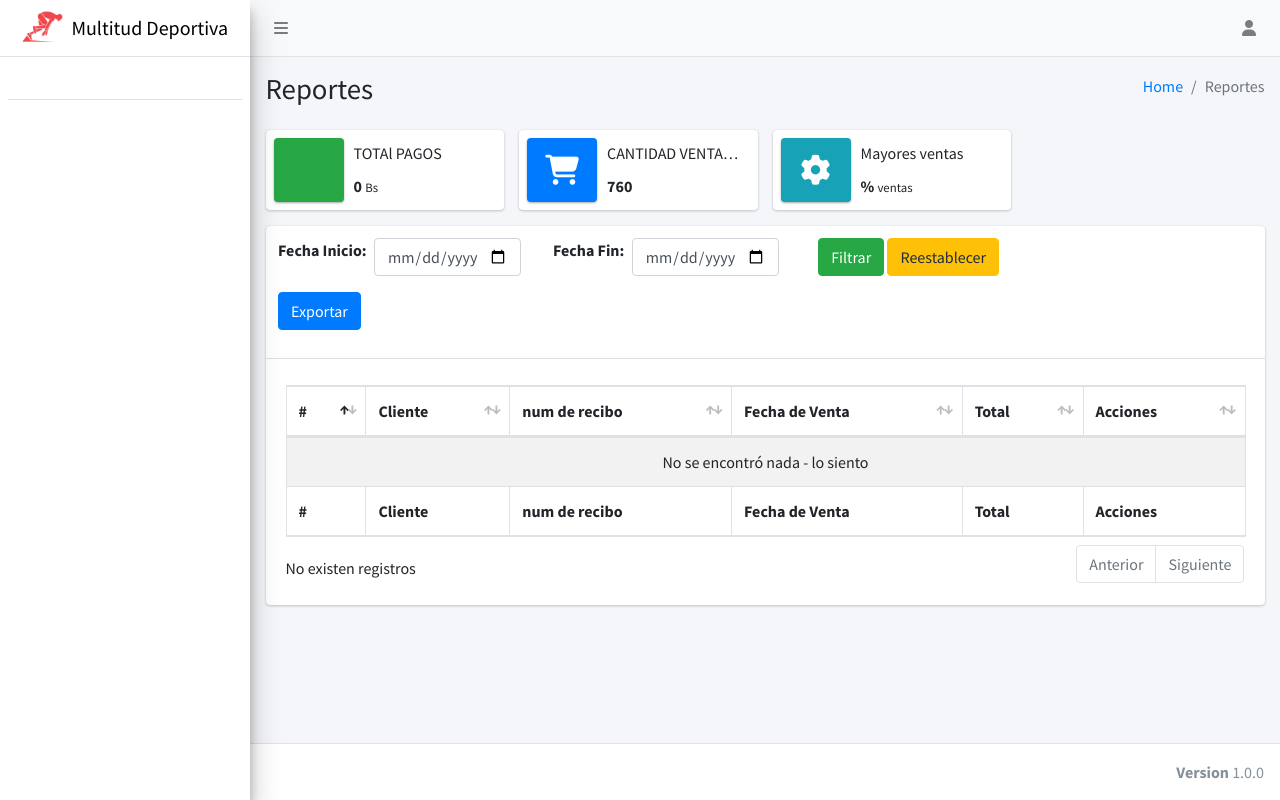
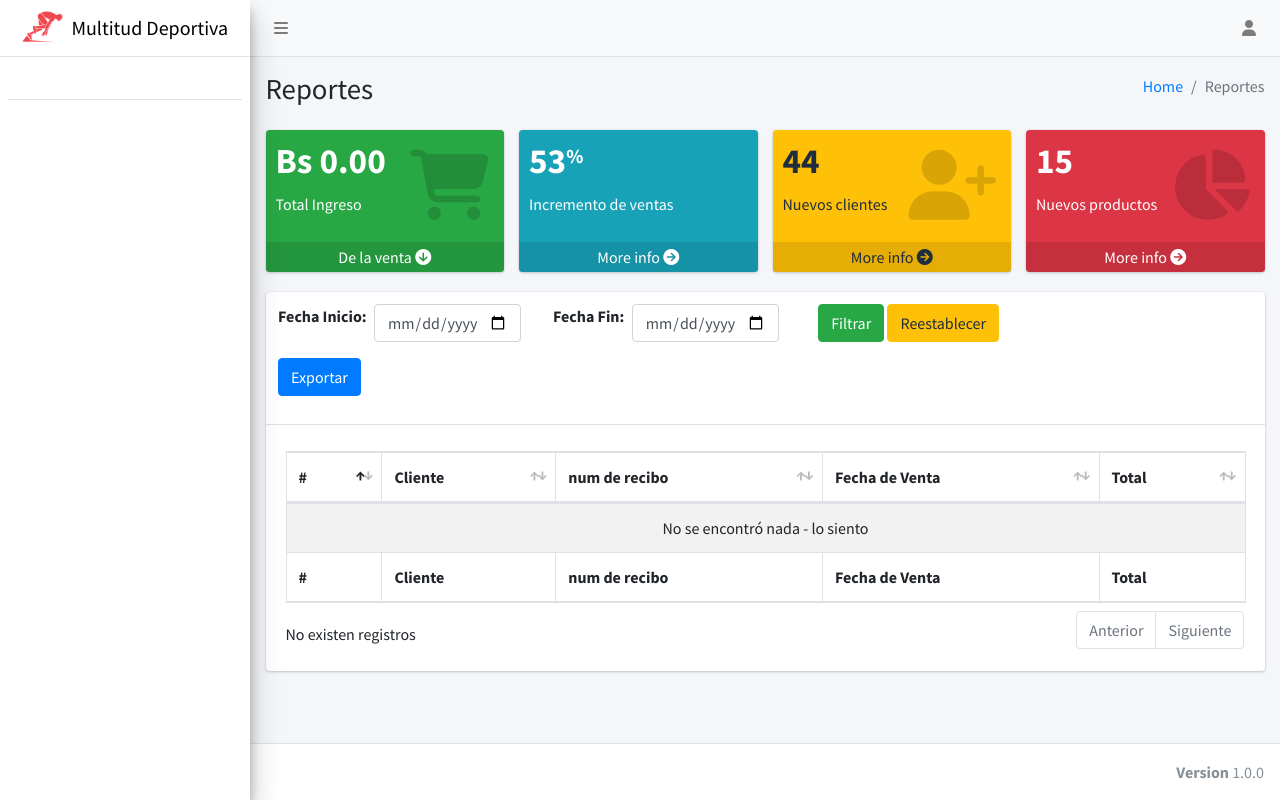
Before and after one commit to aspeti/tienda, a CodeIgniter app: page /tienda/reportes in a window 1280 px wide. Run offline with CodeIgniter, Linux system fonts and the light colour scheme; data that the repository does not hold is empty; some libraries are stand-ins or nearby versions.

Commit message:
change style of cards

```diff
--- a/application/views/reportes/list.php
+++ b/application/views/reportes/list.php
@@ -20,52 +20,81 @@
     <!-- Main content -->
     <section class="content">
       <div class="container-fluid">
-          <div class="row">
-          <div class="col-12 col-sm-6 col-md-3">
-            <div class="info-box mb-3">
-              <span class="info-box-icon bg-success elevation-1">
-                <i class="fa-solid fa-sack-dollar"></i>
-              </span>
-              <div class="info-box-content">
-
-
-                <span class="info-box-text">TOTAl PAGOS</span>
-                <?php $TotalPagos = 0;?>
+      <div class="row">
+          <div class="col-lg-3 col-6">
+            <!-- small card -->
+            <div class="small-box bg-success">
+              <div class="inner">
+              <?php $TotalPagos = 0;?>
                 <?php if(!empty($ventas)):?>
                       <?php foreach($ventas as $venta):?>
                         <?php $TotalPagos = $TotalPagos + $venta->total;?>
                       <?php endforeach;?>
                  <?php endif; ?>
-                <span class="info-box-number"><?php echo $TotalPagos; ?> <small>Bs</small></span>
+                <h3><?php echo "Bs ".number_format($TotalPagos,2) ;?></h3>
+
+                <p>Total Ingreso</p>
               </div>
-              <!-- /.info-box-content -->
+              <div class="icon">
+                <i class="fas fa-shopping-cart"></i>
+              </div>
+              <a href="#" class="small-box-footer">
+                De la venta <i class="fas fa-arrow-circle-down"></i>
+              </a>
             </div>
-            <!-- /.info-box -->
           </div>
-          <div class="col-12 col-sm-6 col-md-3">
-            <div class="info-box mb-3">
-              <span class="info-box-icon bg-primary elevation-1">
-                <i class="fas fa-shopping-cart"></i>
-              </span>
-              <div class="info-box-content">
-                <span class="info-box-text">CANTIDAD VENTAS HOY</span>
-                <span class="info-box-number">760</span>
+          <!-- ./col -->
+          <div class="col-lg-3 col-6">
+            <!-- small card -->
+            <div class="small-box bg-info">
+              <div class="inner">
+                <h3>53<sup style="font-size: 20px">%</sup></h3>
+
+                <p>Incremento de ventas</p>
               </div>
-              <!-- /.info-box-content -->
+              <div class="icon">
+                <i class="ion ion-stats-bars"></i>
+              </div>
+              <a href="#" class="small-box-footer">
+                More info <i class="fas fa-arrow-circle-right"></i>
+              </a>
             </div>
-            <!-- /.info-box -->
           </div>
-          <div class="col-12 col-sm-6 col-md-3">
-            <div class="info-box mb-3">
-              <span class="info-box-icon bg-info elevation-1"><i class="fas fa-cog"></i></span>
-              <div class="info-box-content">
-                <span class="info-box-text">Mayores ventas</span>
-                <span class="info-box-number">% <small>ventas</small></span>
+          <!-- ./col -->
+          <div class="col-lg-3 col-6">
+            <!-- small card -->
+            <div class="small-box bg-warning">
+              <div class="inner">
+                <h3>44</h3>
+
+                <p>Nuevos clientes</p>
               </div>
-              <!-- /.info-box-content -->
+              <div class="icon">
+                <i class="fas fa-user-plus"></i>
+              </div>
+              <a href="#" class="small-box-footer">
+                More info <i class="fas fa-arrow-circle-right"></i>
+              </a>
             </div>
-            <!-- /.info-box -->
           </div>
+          <!-- ./col -->
+          <div class="col-lg-3 col-6">
+            <!-- small card -->
+            <div class="small-box bg-danger">
+              <div class="inner">
+                <h3>15</h3>
+
+                <p>Nuevos productos</p>
+              </div>
+              <div class="icon">
+                <i class="fas fa-chart-pie"></i>
+              </div>
+              <a href="#" class="small-box-footer">
+                More info <i class="fas fa-arrow-circle-right"></i>
+              </a>
+            </div>
+          </div>
+          <!-- ./col -->
         </div>
 
         <div class="row">
@@ -109,7 +138,6 @@
                     <th>num de recibo</th>
                     <th>Fecha de Venta</th>
                     <th>Total</th>
-                    <th>Acciones</th>
                   </tr>
                   </thead>
                   <tbody>
@@ -122,13 +150,6 @@
                     <td><?php echo $venta->num_documento;?></td>
                     <td><?php echo date('d-m-Y', strtotime($venta->fecha_creacion)); ?></td>
                     <td><?php echo $venta->total;?></td>
-                    <td>
-                        <div class="btn-group">
-                          <button type="button" class="btn btn-info btn-view-venta" data-toggle="modal" data-target="#modal-default" value="<?php echo $viewURL ='view/reporte'.$venta->id_venta;?>">
-                            <span class="fa fa-search"></span>
-                          </button>
-                        </div>
-                    </td>
                   </tr>
                       <?php $cont++;?>
                   <?php endforeach;?>
@@ -141,7 +162,7 @@
                     <th>num de recibo</th>
                     <th>Fecha de Venta</th>
                     <th>Total</th>
-                    <th>Acciones</th>
+
                   </tr>
                   </tfoot>
                 </table>
```
Also changed, not shown: application/views/reportes/estadistica.php (+67 -11 lines), 1 other file.
